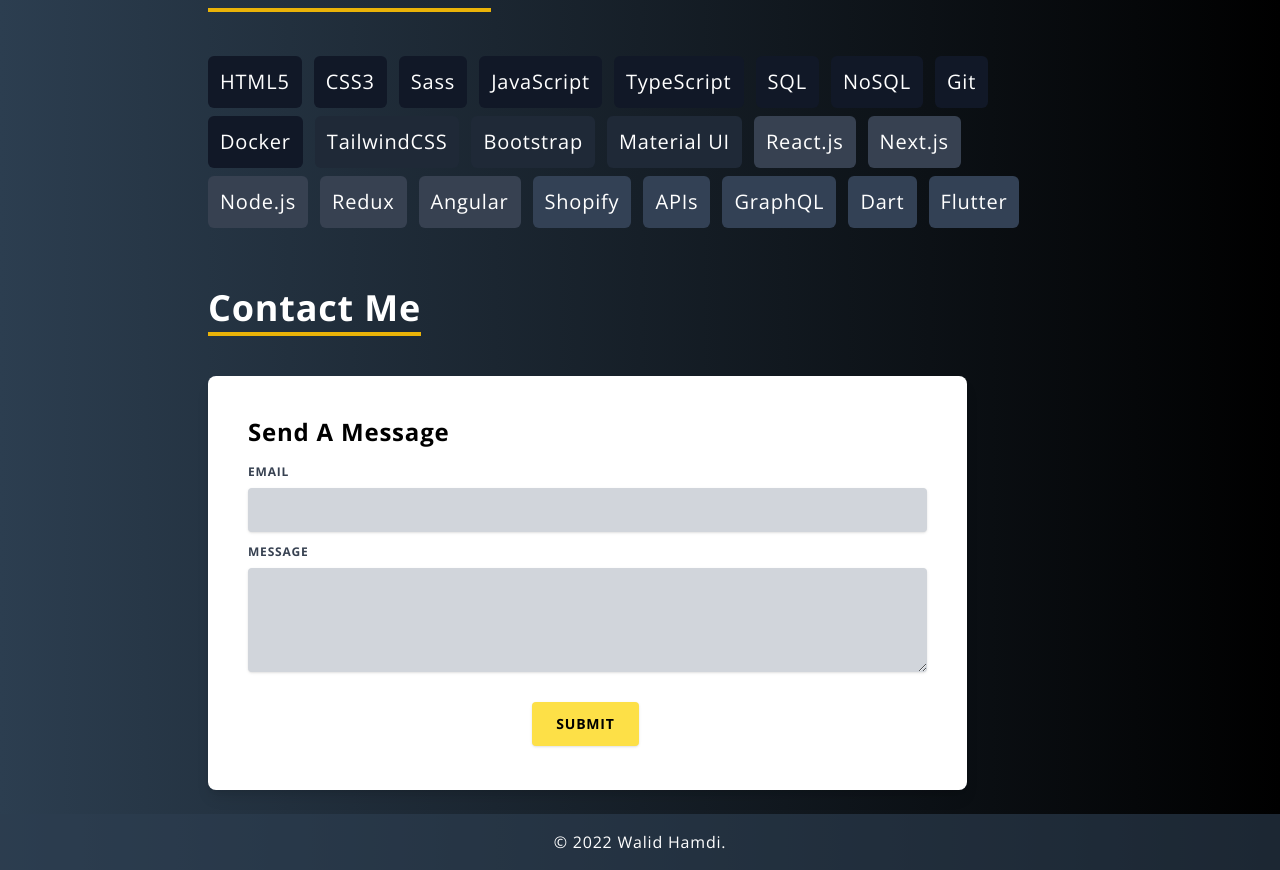
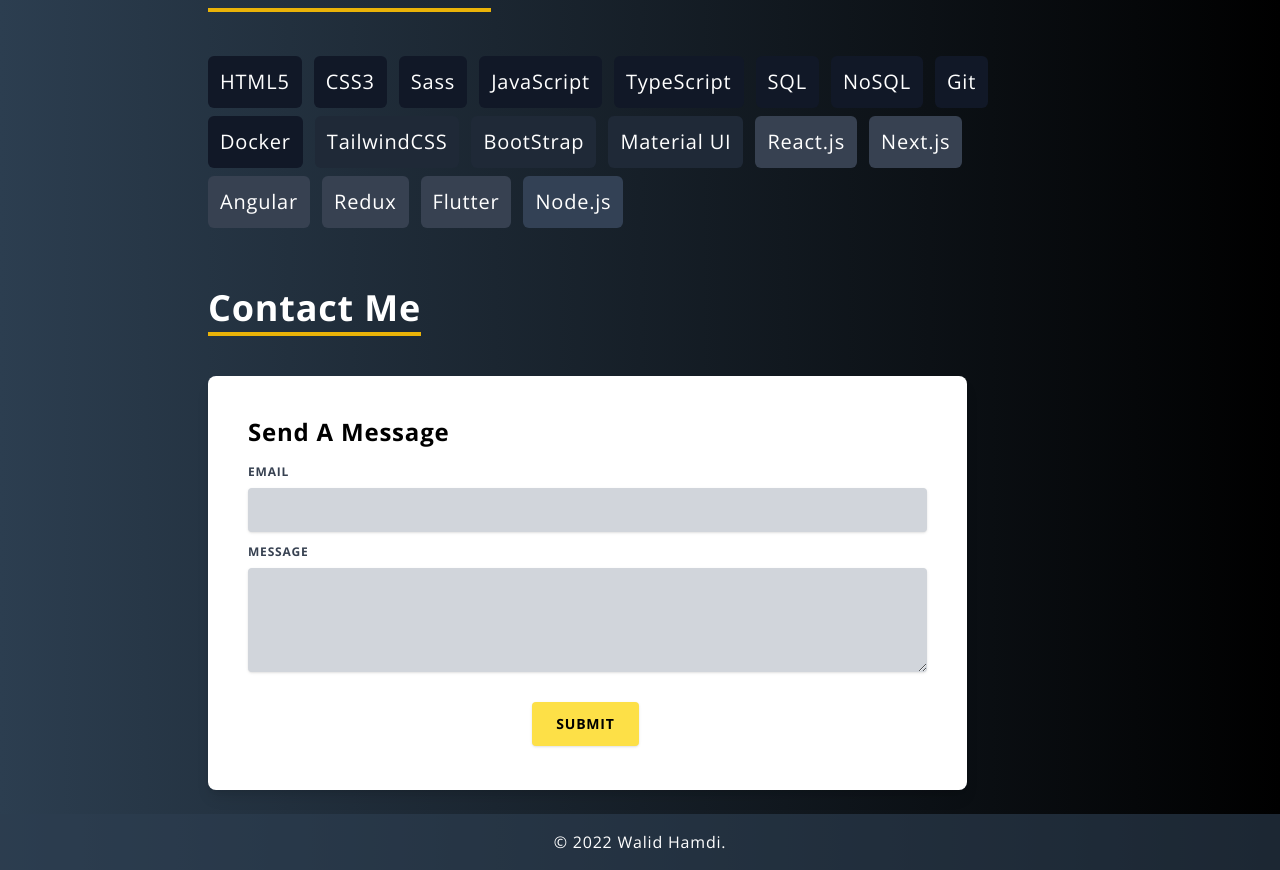
Before and after one commit to Walidhamdidev/Next.js_portfolio, a Next.js app: page / in a window 1280 px wide. Shown: the part 1388-2258 px from the top of the page. Built offline with nearby package versions, Linux system fonts and the light colour scheme.

Commit message:
update skill

```diff
--- a/components/Skill.js
+++ b/components/Skill.js
@@ -34,9 +34,11 @@ export default function Skill({ skill, skillType }) {
           ? "bg-gray-900"
           : skillType === "cssFramework"
           ? "bg-gray-800"
-          : skillType === "jsFramework"
+          : skillType === "frontend"
           ? "bg-gray-700"
-          : "bg-slate-700"
+          : skillType === "backend"
+          ? "bg-slate-700"
+          : ""
       }  text-xl w-fit rounded-md p-3 my-1 mr-3 inline-block transition-colors hover:bg-white hover:text-black`}
     >
       {skill}
--- a/components/Skills.js
+++ b/components/Skills.js
@@ -12,18 +12,14 @@ const Skills = () => {
     { skill: "Git", type: "foundation" },
     { skill: "Docker", type: "foundation" },
     { skill: "TailwindCSS", type: "cssFramework" },
-    { skill: "Bootstrap", type: "cssFramework" },
+    { skill: "BootStrap", type: "cssFramework" },
     { skill: "Material UI", type: "cssFramework" },
-    { skill: "React.js", type: "jsFramework" },
-    { skill: "Next.js", type: "jsFramework" },
-    { skill: "Node.js", type: "jsFramework" },
-    { skill: "Redux", type: "jsFramework" },
-    { skill: "Angular", type: "jsFramework" },
-    { skill: "Shopify" },
-    { skill: "APIs" },
-    { skill: "GraphQL" },
-    { skill: "Dart" },
-    { skill: "Flutter" },
+    { skill: "React.js", type: "frontend" },
+    { skill: "Next.js", type: "frontend" },
+    { skill: "Angular", type: "frontend" },
+    { skill: "Redux", type: "frontend" },
+    { skill: "Flutter", type: "frontend" },
+    { skill: "Node.js", type: "backend" },
   ];
 
   return (
```
